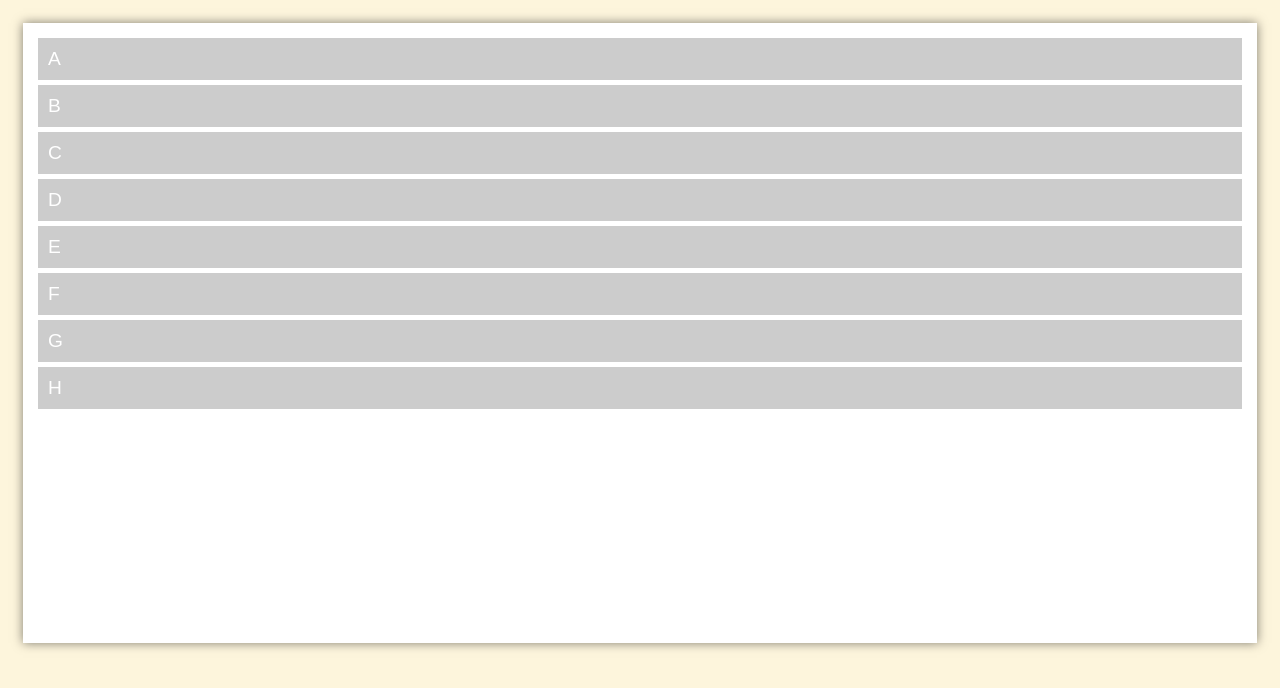
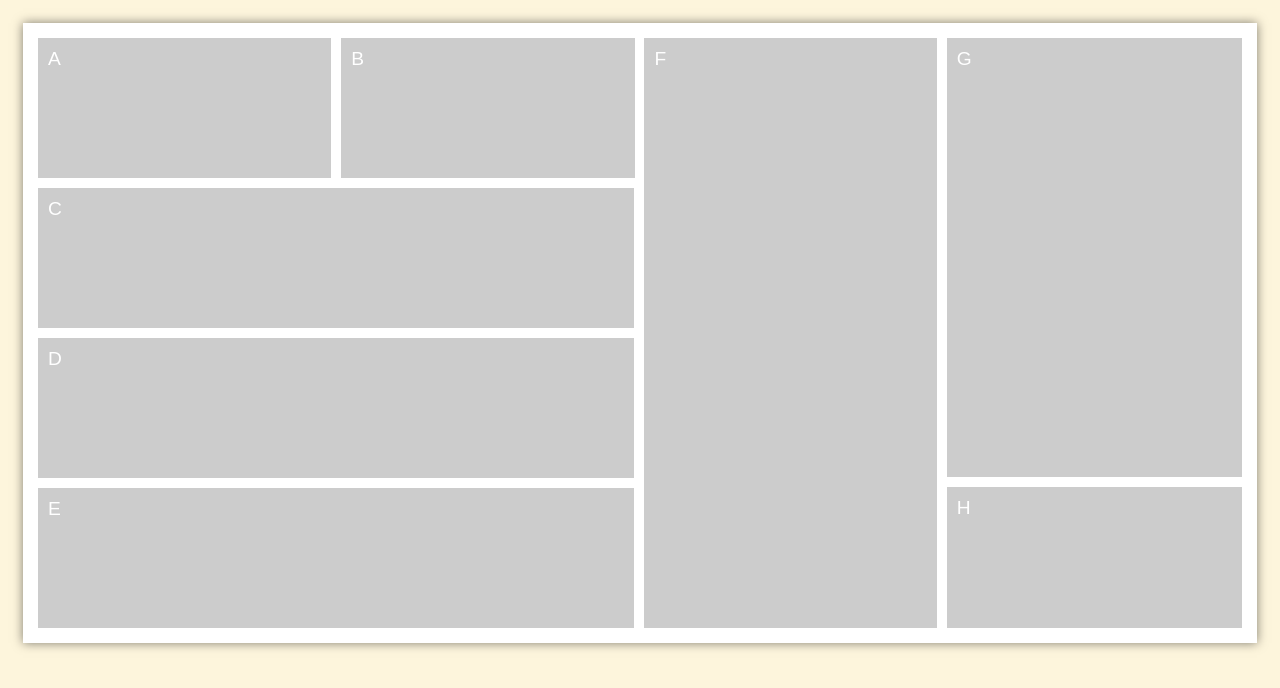
Before and after one commit to MTM6230/exercises, a plain HTML site: page week7/layout.html in a window 1280 px wide. Drawn offline with Linux system fonts and the light colour scheme.

Commit message:
Adds completed version of Complex Layout Stylesheet.

```diff
--- a/week7/layout.css
+++ b/week7/layout.css
@@ -22,3 +22,33 @@ main {
   color: #fff;
   font-size: 1.2em;
 }
+
+/* Styles to create Complex Layout */
+.wrapper {
+  display: flex;
+  flex-direction: row;
+  align-items: stretch;
+}
+
+.section {
+  display: flex;
+  flex-direction: column;
+  flex-grow: 1;
+}
+
+.section:nth-child(1) {
+  flex-grow: 2;
+}
+
+.row {
+  display: flex;
+  flex-grow: 1;
+}
+
+.col {
+  flex-grow: 1;
+}
+
+.g {
+  flex-grow: 4;
+}
```
